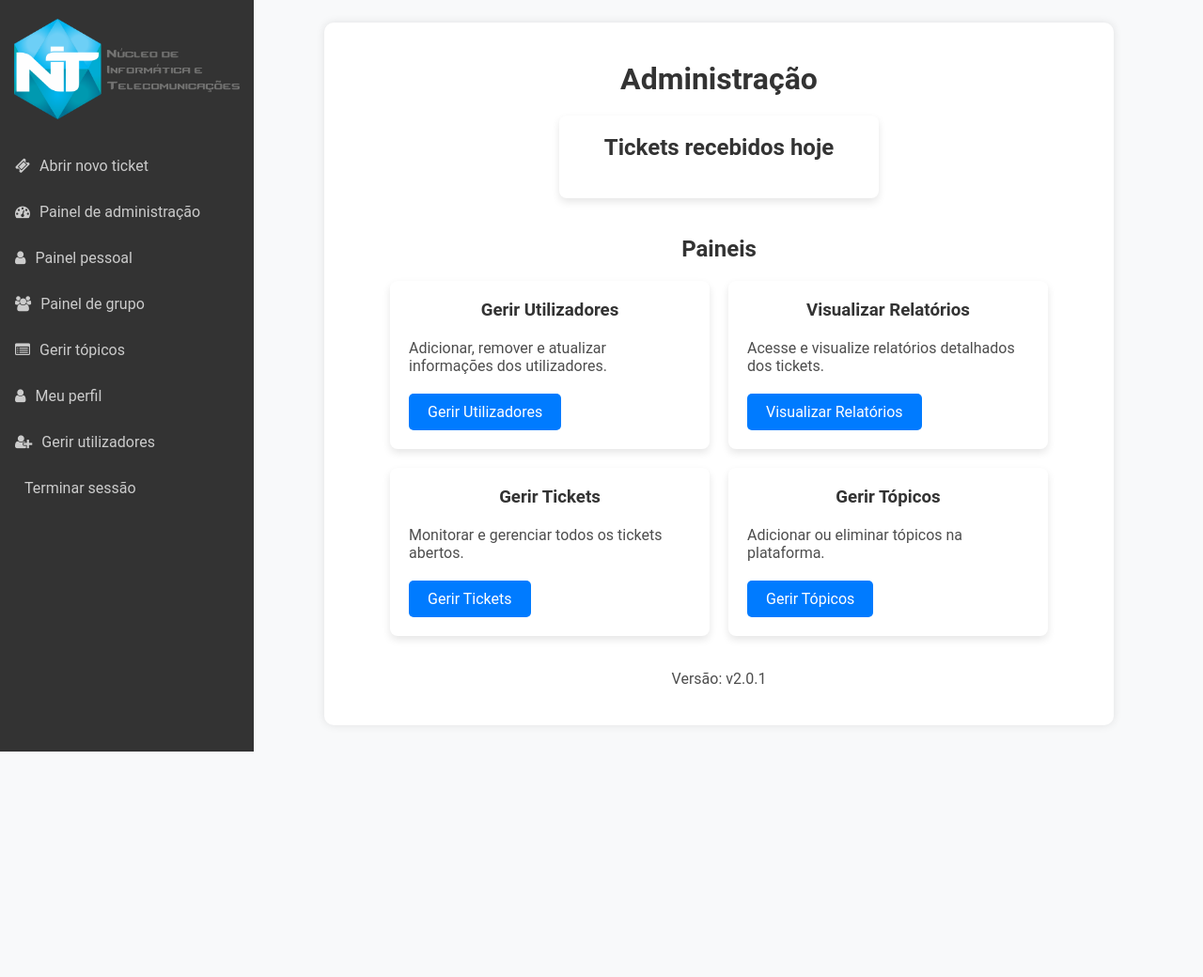
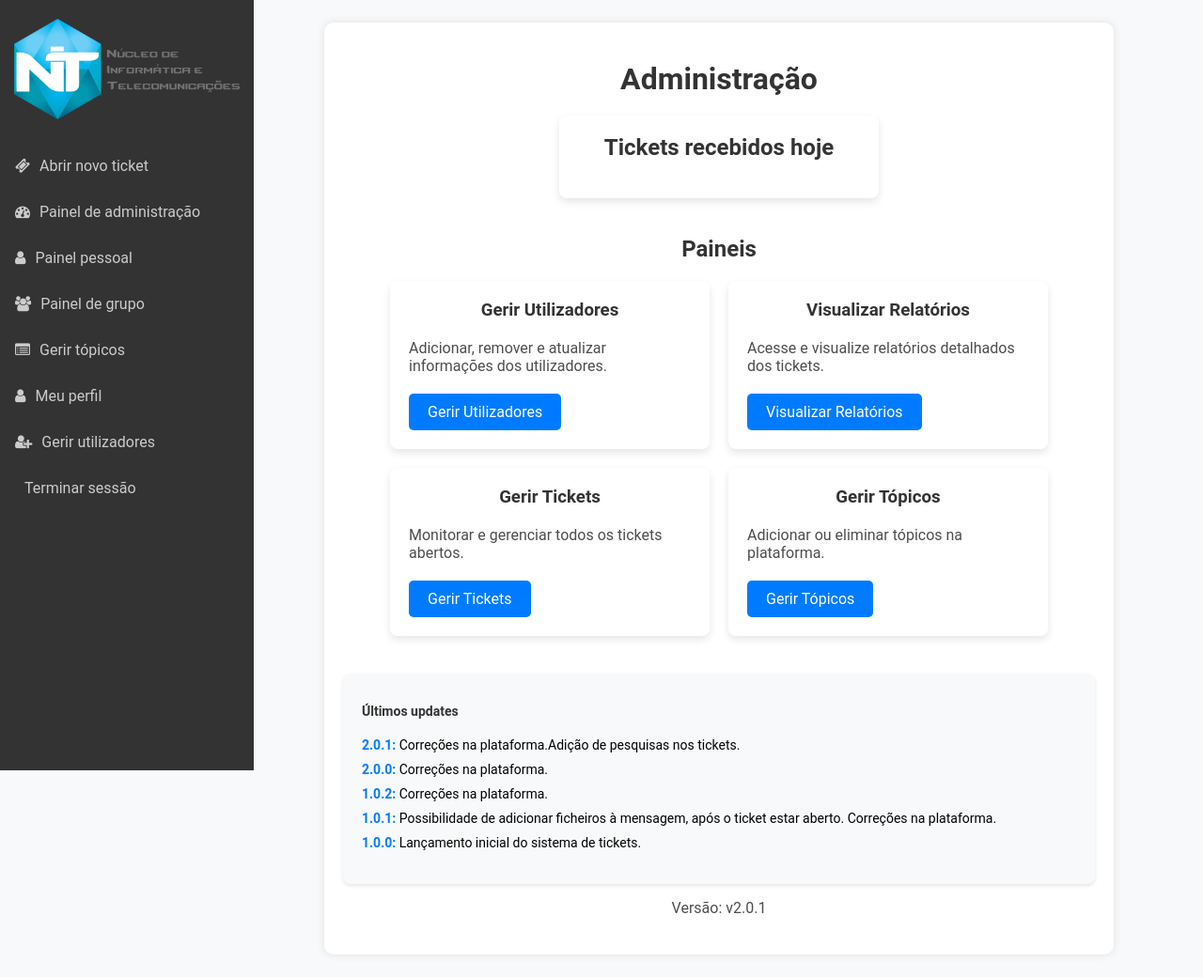
Before and after one commit to RafaelPereira014/helpdeskv2, a Flask app: template templates/admin_init.html in a window 1280 px wide. Shown: the whole page at 94% size. Before the commit the page ends 800 px from the top, so only its background shows below. Run offline with Flask 3, Linux system fonts and the light colour scheme; the template is opened without the code that fills it, so the values that code supplies are empty; parts of the project's set-up code (start-up, migrations or seed data) failed here and were passed over; some libraries are stand-ins or nearby versions.

Commit message:
add changes to API url and add last updates to admin page

```diff
--- a/templates/admin_init.html
+++ b/templates/admin_init.html
@@ -12,6 +12,98 @@
     <link href='https://unpkg.com/css.gg@2.0.0/icons/css/log-out.css' rel='stylesheet'>
     <meta name="viewport" content="width=device-width, initial-scale=1">
     <link rel="stylesheet" href="https://cdnjs.cloudflare.com/ajax/libs/font-awesome/4.7.0/css/font-awesome.min.css">
+    <style>
+        .container {
+            text-align: center;
+        }
+        .dashboard {
+            display: flex;
+            flex-wrap: wrap;
+            justify-content: center;
+            gap: 20px;
+        }
+        .card {
+            background: #fff;
+            border-radius: 8px;
+            box-shadow: 0 4px 8px rgba(0,0,0,0.1);
+            padding: 20px;
+            width: 300px;
+            text-align: left;
+        }
+        .card h2, .card h3 {
+            margin-top: 0;
+        }
+        .card p {
+            margin: 10px 0;
+        }
+        .btn {
+            background: #007bff;
+            color: white;
+            padding: 10px 20px;
+            text-decoration: none;
+            border-radius: 5px;
+            display: inline-block;
+            margin-top: 10px;
+        }
+        .btn-submit {
+            background: #007bff;
+            color: white;
+            padding: 10px 20px;
+            text-decoration: none;
+            border-radius: 5px;
+            display: inline-block;
+            margin-top: 10px;
+            border: none;
+            cursor: pointer;
+
+        }
+        .btn-submit:hover, .btn:hover {
+            background: #0056b3;
+        }
+        .cards {
+            display: flex;
+            flex-wrap: wrap;
+            justify-content: center;
+            gap: 20px;
+        }
+        .checkbox-group {
+            margin-bottom: 15px;
+        }
+        .sub-checkboxes {
+            padding-left: 20px;
+        }
+        /* Add styles for the latest changes panel */
+        .latest-changes {
+            margin-top: 40px;
+            background-color: #f8f9fa; /* Light gray background */
+            padding: 20px;
+            border-radius: 8px;
+            box-shadow: 0 2px 4px rgba(0, 0, 0, 0.1); /* Add shadow for depth */
+        }
+
+        .latest-changes h2 {
+            color: #333;
+            font-size: 14px;
+            margin-bottom: 20px;
+            text-align: left;
+
+        }
+
+        .latest-changes ul {
+            list-style-type: none;
+            padding: 0;
+        }
+
+        .latest-changes li {
+            margin-bottom: 10px;
+            font-size: 14px;
+            text-align: left;
+        }
+
+        .latest-changes li strong {
+            color: #007bff; /* Blue color */
+        }
+    </style>
 </head>
 <body>
     <div class="sidenav">
@@ -135,72 +227,33 @@
                     </div>
                 </div>
                 {% endif %}
-                <footer>
-                    <p>Versão: v2.0.1</p>
-                </footer>
             </div>
+            <div class="latest-changes">
+                <h2>Últimos updates</h2>
+                <ul>
+                    <li>
+                        <strong>2.0.1:</strong> Correções na plataforma.Adição de pesquisas nos tickets.
+                    </li>
+                    <li>
+                        <strong>2.0.0:</strong> Correções na plataforma.
+                    </li>
+                    <li>
+                        <strong>1.0.2:</strong> Correções na plataforma.
+                    </li>
+                    <li>
+                        <strong>1.0.1:</strong> Possibilidade de adicionar ficheiros à mensagem, após o ticket estar aberto.
+                        Correções na plataforma.
+                    </li>
+                    <li>
+                        <strong>1.0.0:</strong> Lançamento inicial do sistema de tickets.
+                    </li>
+                </ul>
+            </div>
+            <footer>
+                <p>Versão: v2.0.1</p>
+            </footer>
         </div>
     </div>
-    <style>
-        .container {
-            text-align: center;
-        }
-        .dashboard {
-            display: flex;
-            flex-wrap: wrap;
-            justify-content: center;
-            gap: 20px;
-        }
-        .card {
-            background: #fff;
-            border-radius: 8px;
-            box-shadow: 0 4px 8px rgba(0,0,0,0.1);
-            padding: 20px;
-            width: 300px;
-            text-align: left;
-        }
-        .card h2, .card h3 {
-            margin-top: 0;
-        }
-        .card p {
-            margin: 10px 0;
-        }
-        .btn {
-            background: #007bff;
-            color: white;
-            padding: 10px 20px;
-            text-decoration: none;
-            border-radius: 5px;
-            display: inline-block;
-            margin-top: 10px;
-        }
-        .btn-submit {
-            background: #007bff;
-            color: white;
-            padding: 10px 20px;
-            text-decoration: none;
-            border-radius: 5px;
-            display: inline-block;
-            margin-top: 10px;
-            border: none;
-            cursor: pointer;
 
-        }
-        .btn-submit:hover, .btn:hover {
-            background: #0056b3;
-        }
-        .cards {
-            display: flex;
-            flex-wrap: wrap;
-            justify-content: center;
-            gap: 20px;
-        }
-        .checkbox-group {
-            margin-bottom: 15px;
-        }
-        .sub-checkboxes {
-            padding-left: 20px;
-        }
-    </style>
 </body>
 </html>
--- a/templates/init.html
+++ b/templates/init.html
@@ -210,7 +210,7 @@
                 <h2>Últimos updates</h2>
                 <ul>
                     <li>
-                        <strong>2.0.1:</strong> Correções na plataforma.Adiçã de pesquisas nos tickets.
+                        <strong>2.0.1:</strong> Correções na plataforma.Adição de pesquisas nos tickets.
                     </li>
                     <li>
                         <strong>2.0.0:</strong> Correções na plataforma.
```
